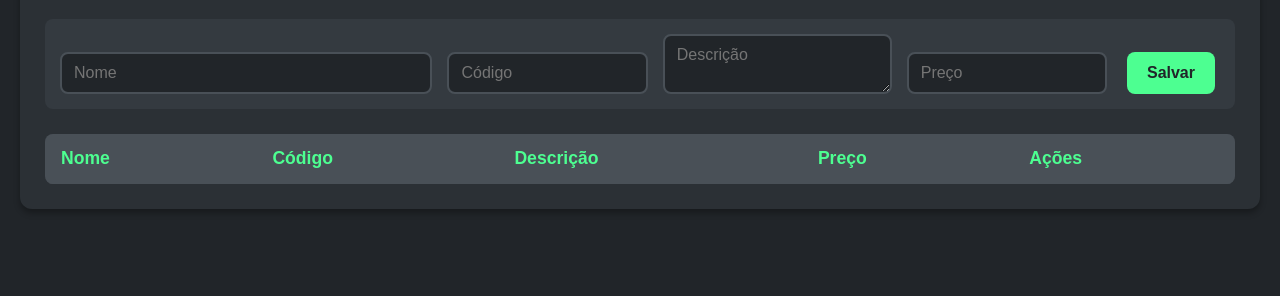
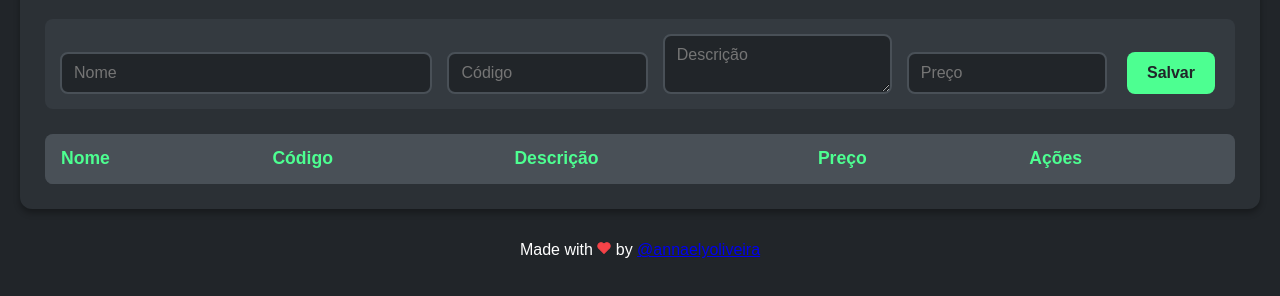
Before and after one commit to annaelyoliveira/Desafio_Codigo_Best_Minds, a website: page index.html in a window 1280 px wide. Shown: the part 140-436 px from the top of the page. Drawn offline with Linux system fonts and the light colour scheme; no server answers.

Commit message:
Adicionando Footer

```diff
--- a/index.html
+++ b/index.html
@@ -32,6 +32,14 @@
             <tbody></tbody>
         </table>
     </div>
+    <footer class="footer">
+        Made with
+        <svg xmlns="http://www.w3.org/2000/svg" width="14" height="14" viewBox="0 0 24 24" fill="#f64348" stroke="#f64348" stroke-width="2" stroke-linecap="round" stroke-linejoin="round">
+            <path d="M20.84 4.61a5.5 5.5 0 0 0-7.78 0L12 5.67l-1.06-1.06a5.5 5.5 0 0 0-7.78 7.78l1.06 1.06L12 21.23l7.78-7.78 1.06-1.06a5.5 5.5 0 0 0 0-7.78z"></path>
+        </svg>
+        by
+        <a href="https://github.com/annaelyoliveira" target="_blank">@annaelyoliveira</a>
+    </footer>
     <script src="script.js"></script>
 </body>
 </html>
```
